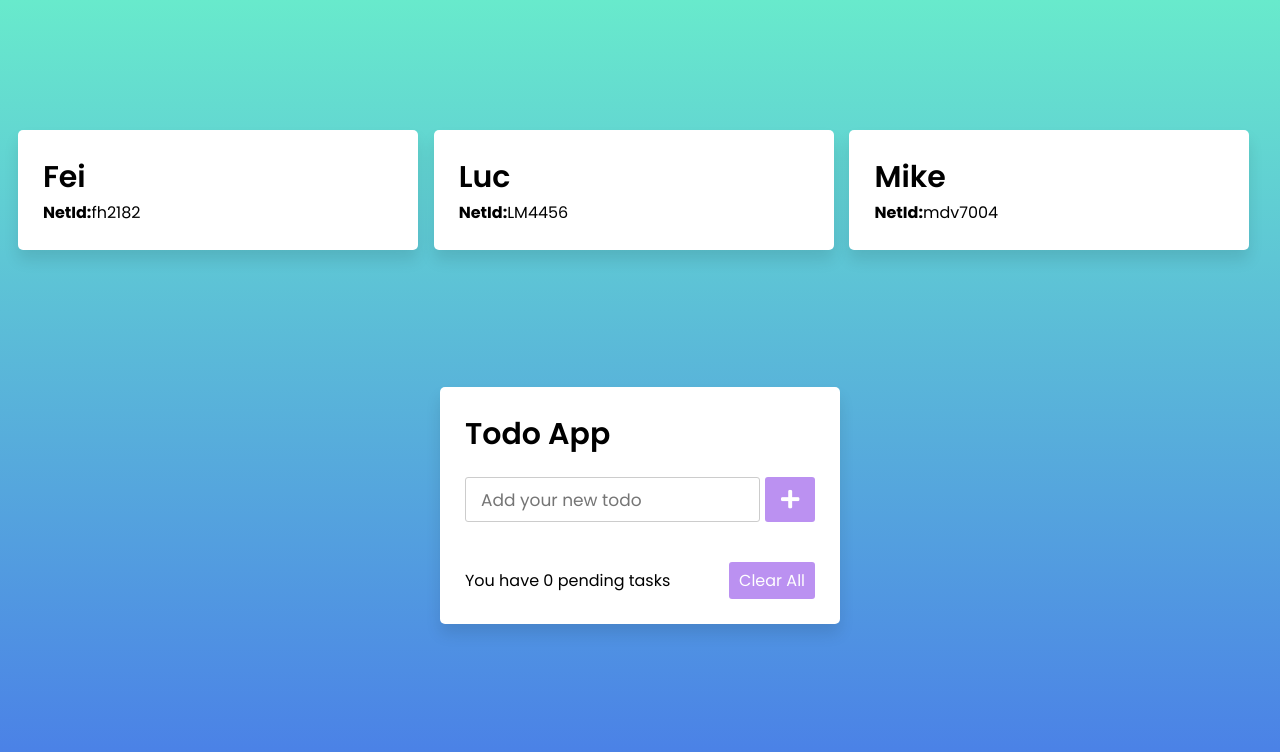
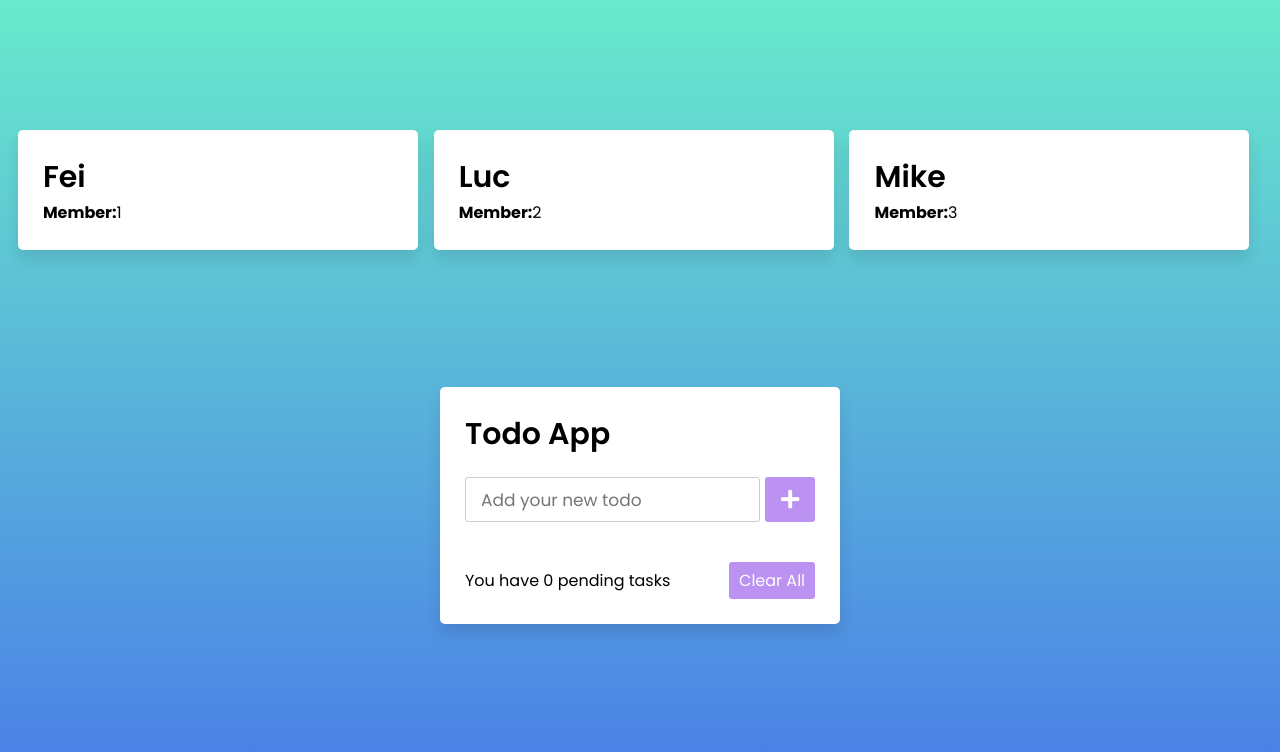
Before and after one commit to mdv5/mdv5.github.io, a plain HTML site: page index.html in a window 1280 px wide. Drawn offline with Linux system fonts and the light colour scheme.

Commit message:
Updated member details for group members

```diff
--- a/index.html
+++ b/index.html
@@ -12,19 +12,19 @@
       <div class="column"> <!-- Added a column to some text in -->
         <div class="wrapper">
           <header>Fei</header>
-          <span><b>NetId:</b>fh2182</span>
+          <span><b>Member:</b>1</span>
         </div>
       </div>
       <div class="column"> <!-- Added a column to some text in -->
         <div class="wrapper">
           <header>Luc</header>
-          <span><b>NetId:</b>LM4456</span>
+          <span><b>Member:</b>2</span>
         </div>
       </div>
       <div class="column"> <!-- Added a column to some text in -->
         <div class="wrapper">
           <header>Mike</header>
-          <span><b>NetId:</b>mdv7004</span>
+          <span><b>Member:</b>3</span>
         </div>
       </div>
     </div>
```
